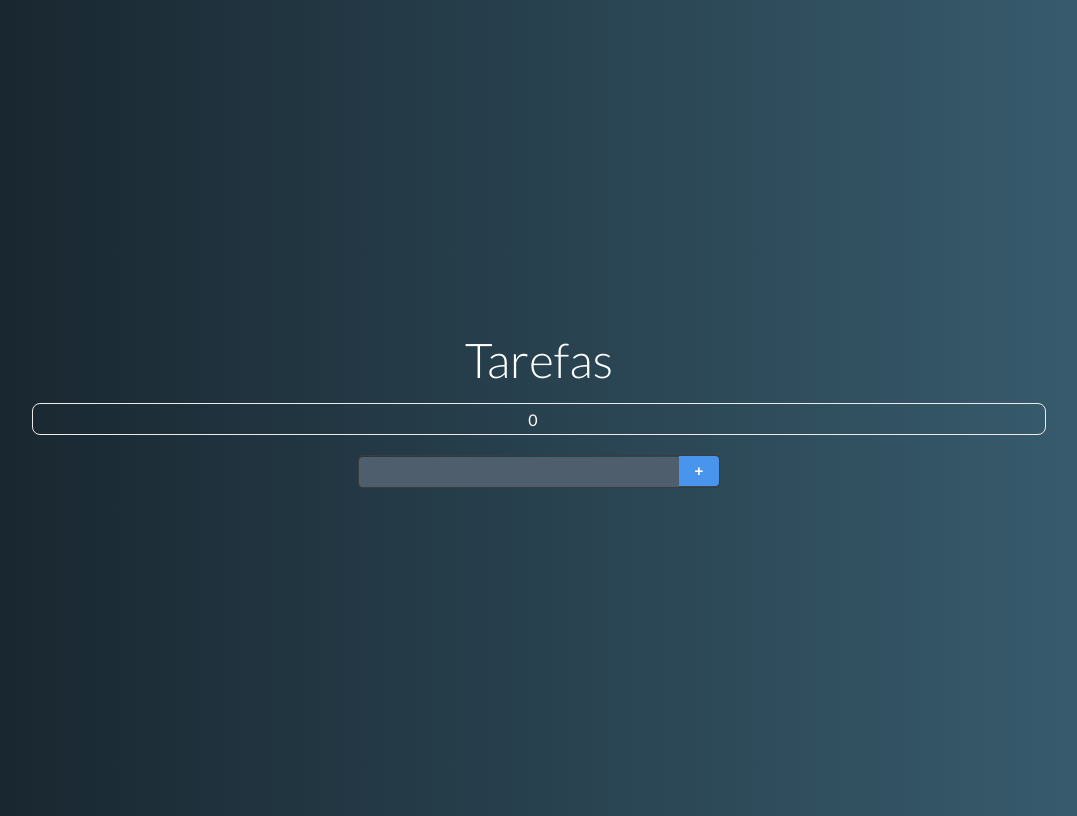
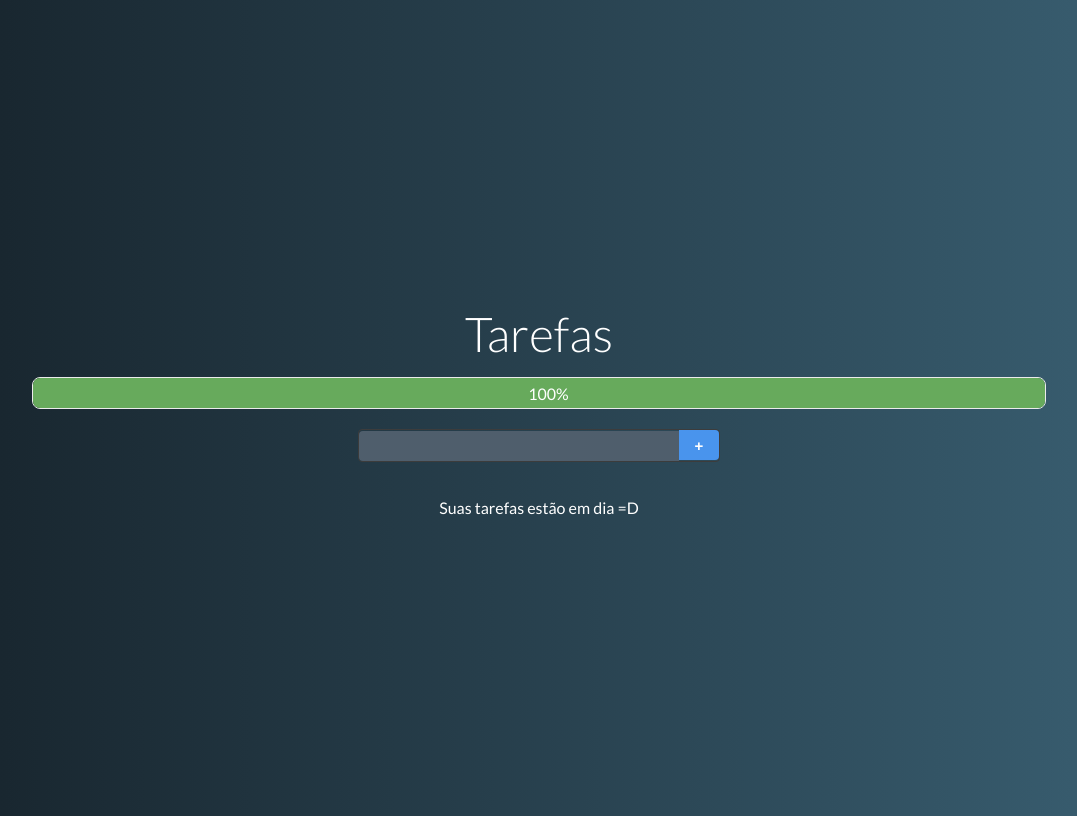
Before and after one commit to jeffersonrucu/to-do-list-VueJS, a Vue app: page / in a window 1280 px wide. Shown: the whole page, without its empty margins (101-1178 px from the left). Built offline with nearby package versions, Linux system fonts and the light colour scheme.

Commit message:
Cria formula barra progresso // Corrige functions

```diff
--- a/src/components/widgets/BarAdd.vue
+++ b/src/components/widgets/BarAdd.vue
@@ -13,6 +13,7 @@ export default {
         return {
             item: '',
             task: [],
+            status: false,
             identifier: 0
         }
     },
@@ -22,7 +23,7 @@ export default {
         },
         addTask() {
             this.identifier++
-            this.task.push({id: this.identifier, titulo: this.item})
+            this.task.push({id: this.identifier, titulo: this.item, statusTask: this.status})
             Barramento.sendTask( this.task )
             this.item = ''
         }
--- a/src/components/widgets/Progress.vue
+++ b/src/components/widgets/Progress.vue
@@ -1,16 +1,18 @@
 <template>
     <div id="progress">
         <div :class="{released : checkProgress}" :style="{width: barProgress + '%'}"></div>
-        <p> {{barProgress}} </p>
+        <p> {{barProgress}}% </p>
     </div>
 </template>
 
 <script>
+import Barramento from '@/barramento.js'
+
 export default {
     data(){
 		return {
-			barProgress: 0,
-		}
+			barProgress: 100
+            }
 	},
     computed: {
         checkProgress() {
@@ -20,6 +22,19 @@ export default {
                 return true
             }
         }
+    },
+    created() {
+        Barramento.attTask(tasks => {
+            const TOTAL = tasks.length
+            const DONE = tasks.filter(t => !t.statusTask).length
+            if(TOTAL == 0) {
+                this.barProgress = 100
+
+            } else {
+                // SUA FORMULA SEU LINDÃO SZ
+                this.barProgress = 100 - (DONE/TOTAL) * 100
+            }
+        })
     },
 
 }
--- a/src/components/widgets/Tasks.vue
+++ b/src/components/widgets/Tasks.vue
@@ -1,11 +1,16 @@
 <template>
     <div id="box-cards">
-        <div id="card-task" v-for="(newTask, index) in task" :key="newTask.id">
+
+        <div id="taskOff" v-if="task.length == 0">
+            <p>Suas tarefas estão em dia =D</p>
+        </div>
+
+        <div id="card-task" v-for="(newTask, index) in task" :key="newTask.id" v-else>
             <div class="close-task" @click="closeTask(index)">
                 <span> x </span>
             </div>
 
-            <div class="card-body" @click="tasksComplete =!tasksComplete" :class="{'task-complete': tasksComplete}">
+            <div class="card-body" @click="tasksStutas(index)" :class="{'task-complete': newTask.statusTask}">
                 {{newTask.titulo}}
             </div>
         </div>
@@ -18,14 +23,20 @@ import Barramento from '@/barramento.js'
 export default {
     data() {
         return {
-            tasksComplete: false,
             task: []
         }
     },
     methods: {
         closeTask(i) {
             this.task.splice(i, 1);
-        }
+            Barramento.sendTask( this.task )
+        },
+        tasksStutas(i) {
+            var status = !this.task[i].statusTask
+            this.task[i].statusTask = status
+            Barramento.sendTask( this.task )
+        },
+
     },
     created() {
         Barramento.attTask(tasks => {
```
